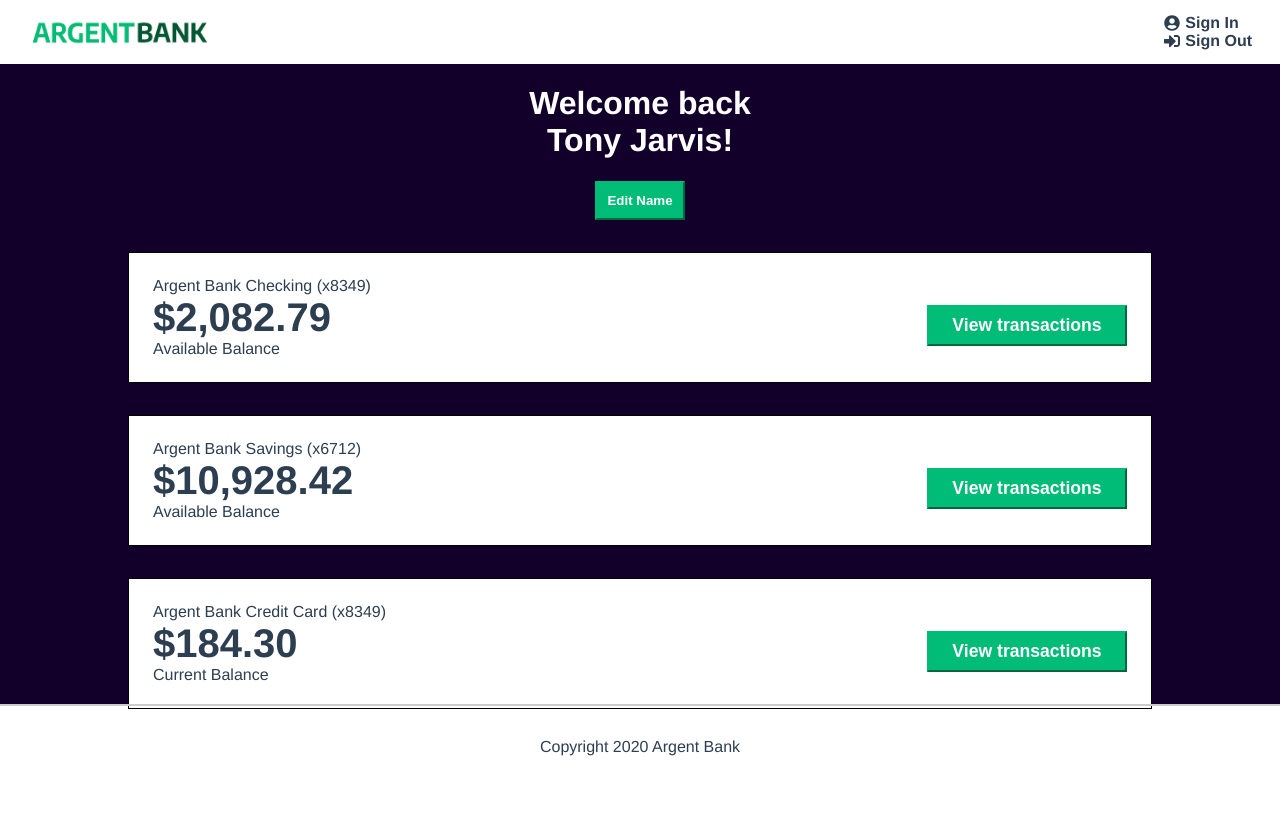
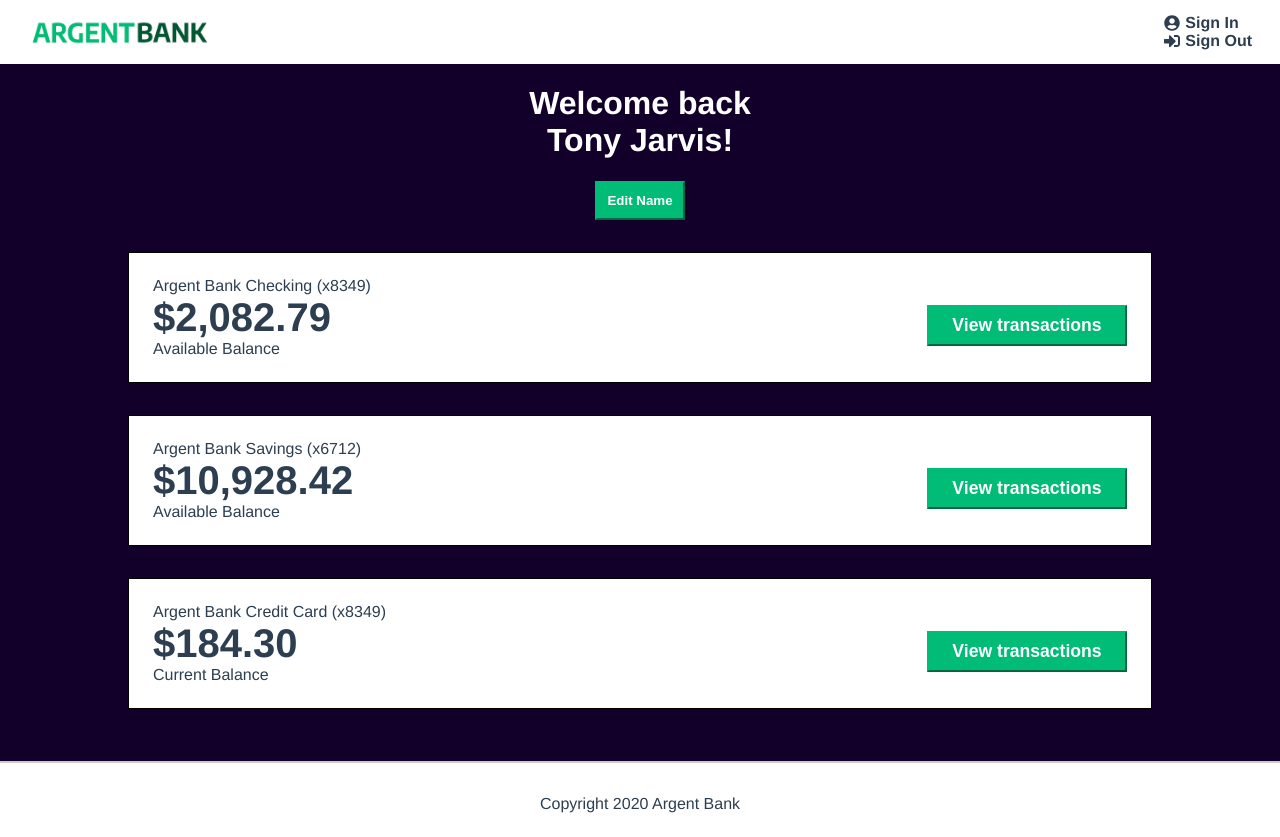
Before and after one commit to PalaciosCaroline/Projet13_react_use_API_create_Auth, a React (Create React App) app: page /profile in a window 1280 px wide. Before the commit the page ends 800 px from the top, so only its background shows below. Built offline with nearby package versions, Linux system fonts and the light colour scheme.

Commit message:
installation de redux toolkit

```diff
--- a/package.json
+++ b/package.json
@@ -3,6 +3,7 @@
   "version": "0.1.0",
   "private": true,
   "dependencies": {
+    "@reduxjs/toolkit": "^1.9.1",
     "@testing-library/jest-dom": "^5.16.5",
     "@testing-library/react": "^13.4.0",
     "@testing-library/user-event": "^13.5.0",
--- a/src/index.css
+++ b/src/index.css
@@ -38,15 +38,6 @@ body {
   width: 1px !important;
   white-space: nowrap !important; /* 3 */
 }
-
-/* header{
-  max-height: 55px;
-  min-height: 55px;
-}
-
-footer{
-  max-height: 55px;
-} */
 
 .main-nav {
   display: flex;
@@ -396,5 +387,23 @@ footer{
 }
 
 .main_profile{
+  padding-bottom:20px;
+}
+
+
+/* .main_profile{
+  height: calc(100vh - 160px);
+}  */
+
+/* .main_home{
   height: calc(100vh - 160px)
+}  */
+
+/* header{
+  max-height: 55px;
+  min-height: 55px;
 }
+
+footer{
+  max-height: 55px;
+} */
--- a/src/pages/Home.jsx
+++ b/src/pages/Home.jsx
@@ -8,7 +8,7 @@ import {features} from '../data/dataFeatures'
 export default function Home() {
 
   return (
-      <main>
+      <main className='main main_home'>
         <Banner />
         <section className="features">
           <h2 className="sr-only">Features</h2>
```
Also changed, not shown: 1 other file (tests, documents, lock files or other folders).
